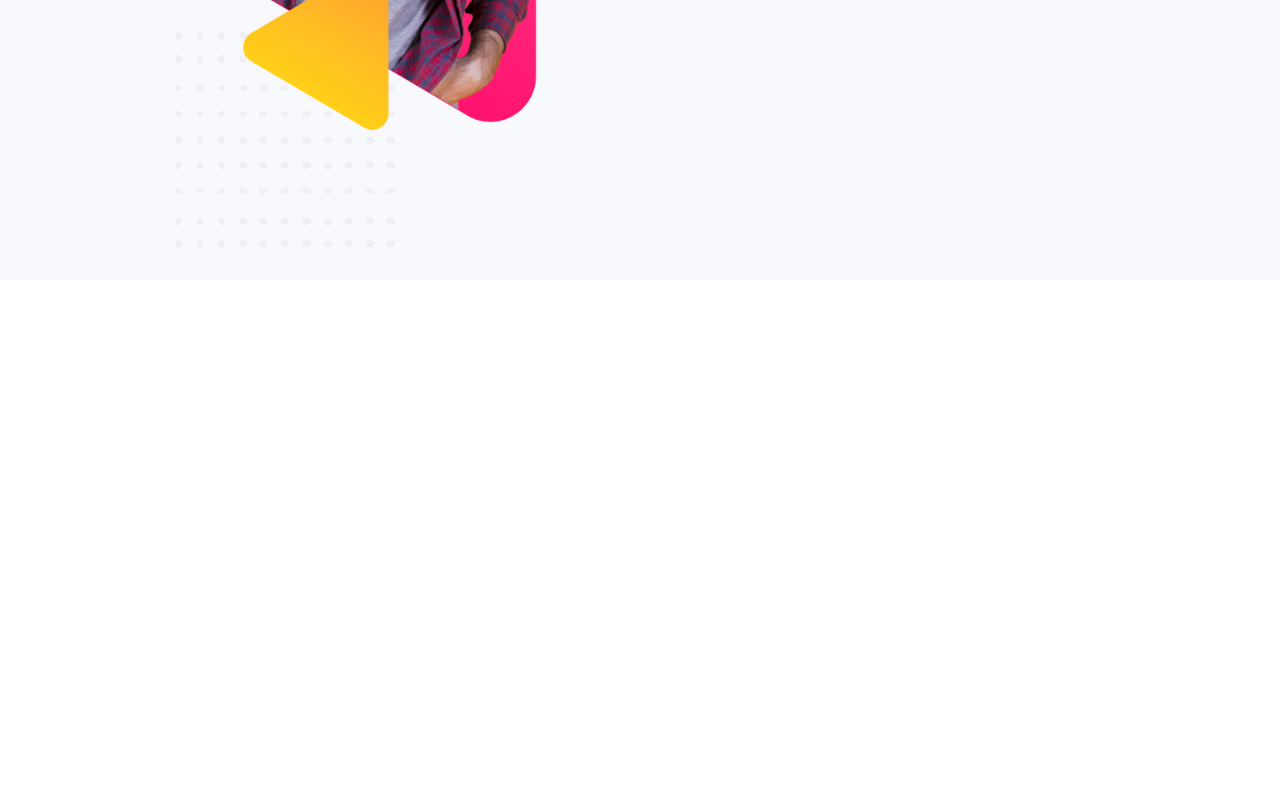
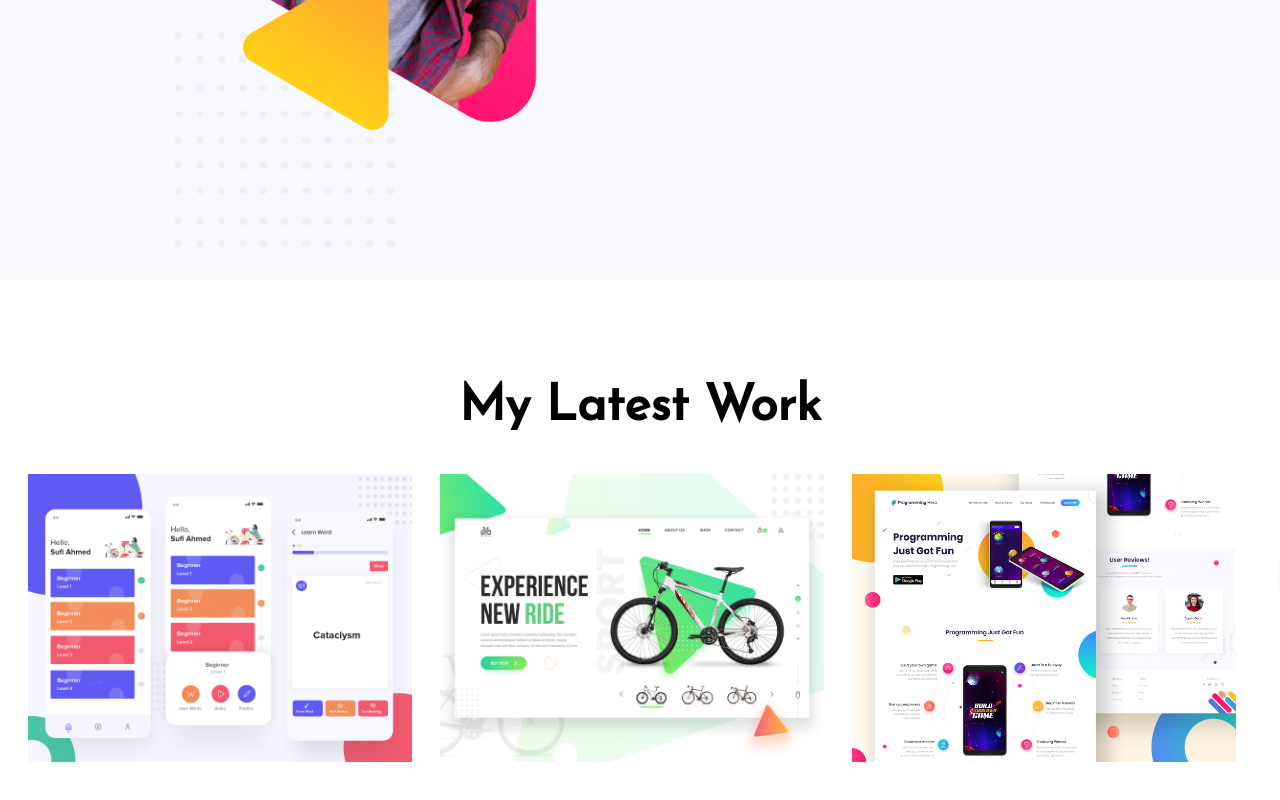
Before and after one commit to MamunJoy/Personal-Website, a plain HTML site: page index.html in a window 1280 px wide. Shown: the part 1340-2140 px from the top of the page. Before the commit the page ends 1620 px from the top, so only its background shows below. Drawn offline with Linux system fonts and the light colour scheme.

Commit message:
Third part done

```diff
--- a/index.html
+++ b/index.html
@@ -34,5 +34,15 @@
             <a class="button" target="_blank" href="https://en.wikipedia.org/wiki/Patuakhali_Science_and_Technology_University"> Download CV</a>
         </div>
     </section>
+
+    <section class="work-part">
+        <h1>My Latest Work</h1>
+        <div>
+            <img class="my-work" src="/latest-work/work-1.png" alt="">
+            <img class="my-work" src="/latest-work/work-2.jpg" alt="">
+            <img class="my-work" src="/latest-work/work-3.jpg" alt="">
+        </div>
+
+    </section>
 </body>
 </html>
--- a/style.css
+++ b/style.css
@@ -1,6 +1,10 @@
 body{
     font-family: 'Josefin Sans', sans-serif;
     margin: 0px;
+}
+h1{
+    font-size: 50px;
+    text-align: center;
 }
 h2{
     font-size: 40px;
@@ -42,3 +46,12 @@ section{
     background-image: url("/biography-bg.png");
     background-repeat: no-repeat;
 }
+.my-work{
+    float: left;
+    width: 30%;
+    margin-left: 28px;
+}
+.work-part{
+    background-image: url("/latest-work-bg.png");
+    background-repeat: no-repeat;
+}
```
